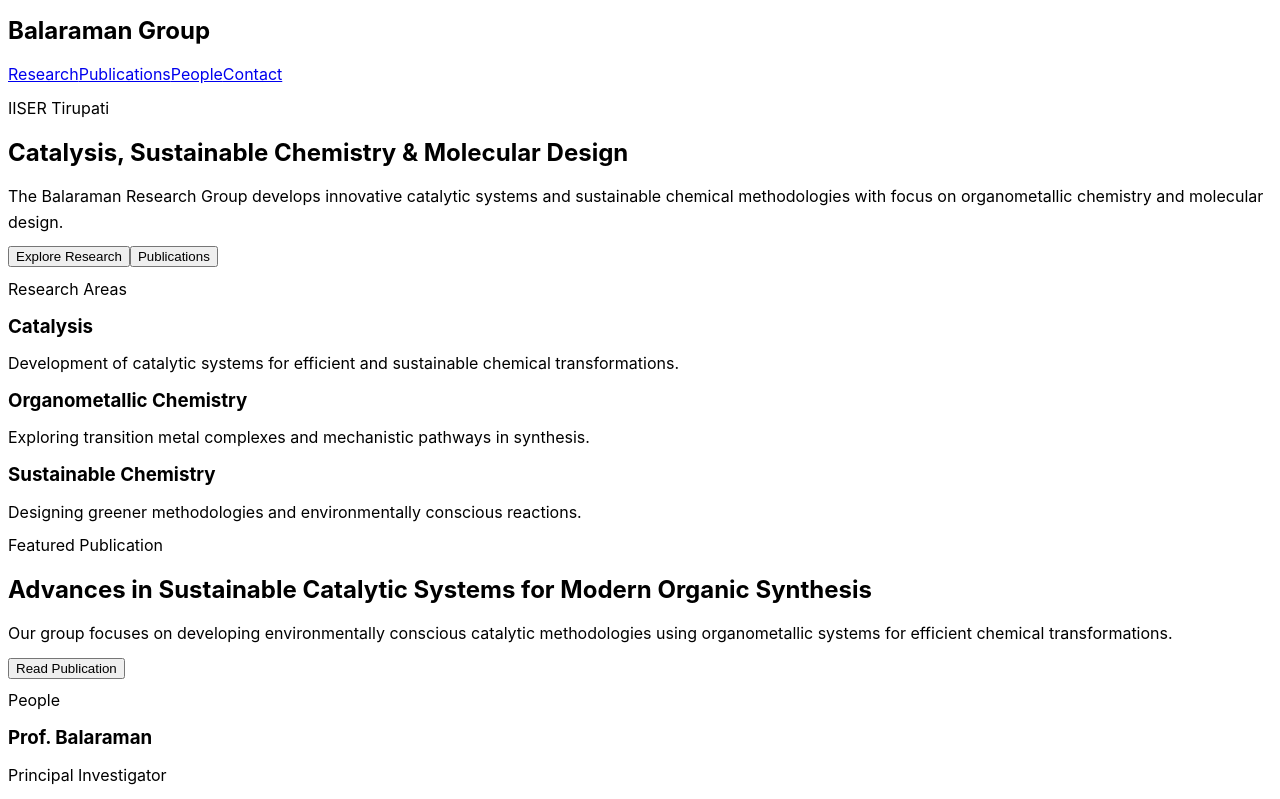
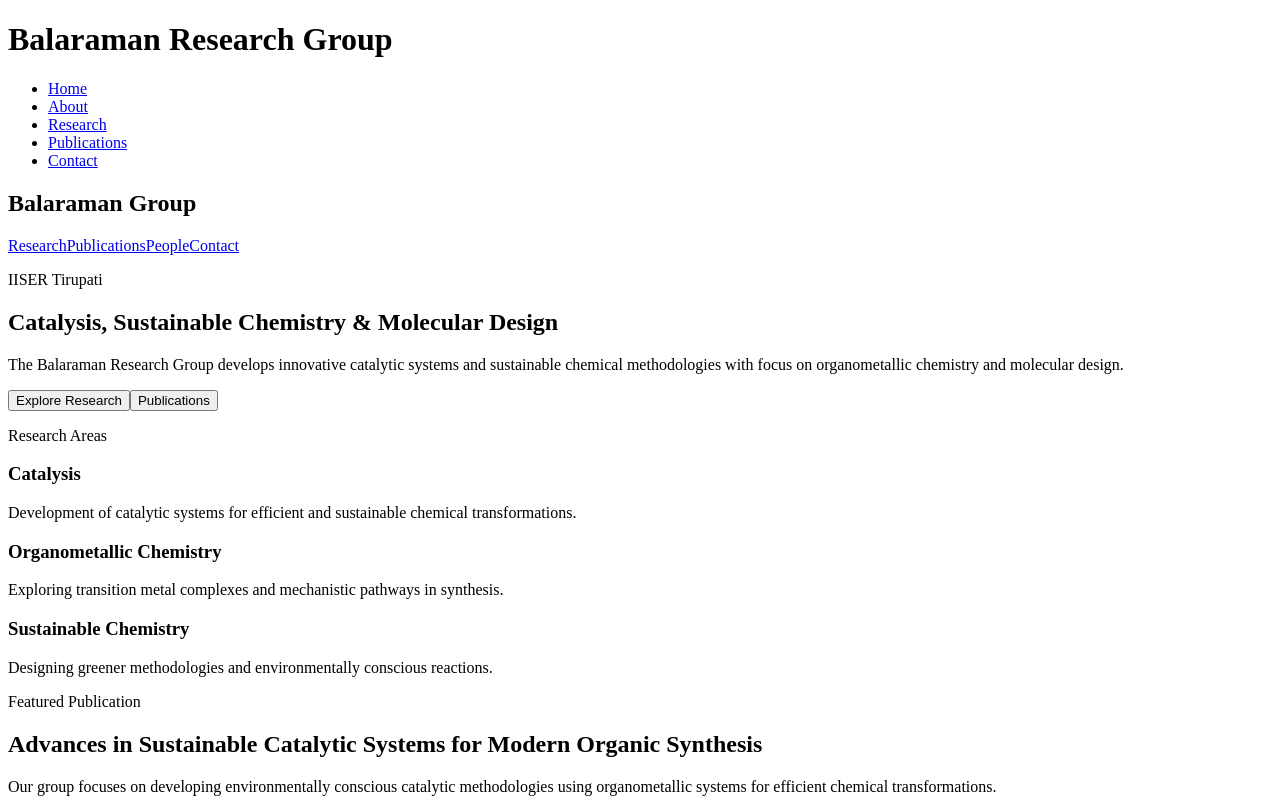
Before and after one commit to codewithsuyog/balaraman-group-website, a Next.js app: page / in a window 1280 px wide. Shown: the top 799 px of the page. Built offline with nearby package versions, Linux system fonts and the light colour scheme.

Commit message:
Update layout.tsx with professional content for Balaraman Research Group website.

```diff
--- a/app/layout.tsx
+++ b/app/layout.tsx
@@ -1,33 +1,64 @@
-import type { Metadata } from "next";
-import { Geist, Geist_Mono } from "next/font/google";
-import "./globals.css";
+import React from 'react';
 
-const geistSans = Geist({
-  variable: "--font-geist-sans",
-  subsets: ["latin"],
-});
-
-const geistMono = Geist_Mono({
-  variable: "--font-geist-mono",
-  subsets: ["latin"],
-});
-
-export const metadata: Metadata = {
-  title: "Create Next App",
-  description: "Generated by create next app",
+const Layout = ({ children }) => {
+  return (
+    <div className="layout">
+      <head>
+        <title>Balaraman Research Group</title>
+        <meta name="description" content="Research group focused on innovative solutions in science and technology." />
+        <meta name="viewport" content="width=device-width, initial-scale=1.0" />
+        <link rel="icon" href="/favicon.ico" />
+      </head>
+      <header className="header">
+        <h1>Balaraman Research Group</h1>
+        <nav>
+          <ul>
+            <li><a href="/">Home</a></li>
+            <li><a href="/about">About</a></li>
+            <li><a href="/research">Research</a></li>
+            <li><a href="/publications">Publications</a></li>
+            <li><a href="/contact">Contact</a></li>
+          </ul>
+        </nav>
+      </header>
+      <main>{children}</main>
+      <footer className="footer">
+        <p>&copy; {new Date().getFullYear()} Balaraman Research Group. All Rights Reserved.</p>
+      </footer>
+    </div>
+  );
 };
 
-export default function RootLayout({
-  children,
-}: Readonly<{
-  children: React.ReactNode;
-}>) {
-  return (
-    <html
-      lang="en"
-      className={`${geistSans.variable} ${geistMono.variable} h-full antialiased`}
-    >
-      <body className="min-h-full flex flex-col">{children}</body>
-    </html>
-  );
+export default Layout;
+
+<style jsx>{`
+.layout {
+  display: flex;
+  flex-direction: column;
+  min-height: 100vh;
 }
+.header {
+  background: #0044cc;
+  color: #ffffff;
+  padding: 1rem;
+}
+.header nav ul {
+  list-style: none;
+  padding: 0;
+}
+.header nav ul li {
+  display: inline;
+  margin-right: 1rem;
+}
+.footer {
+  text-align: center;
+  padding: 1rem;
+  background: #f1f1f1;
+}
+@media (max-width: 600px) {
+  .header nav ul li {
+    display: block;
+    margin: 0.5rem 0;
+  }
+}
+`}</style>
```
